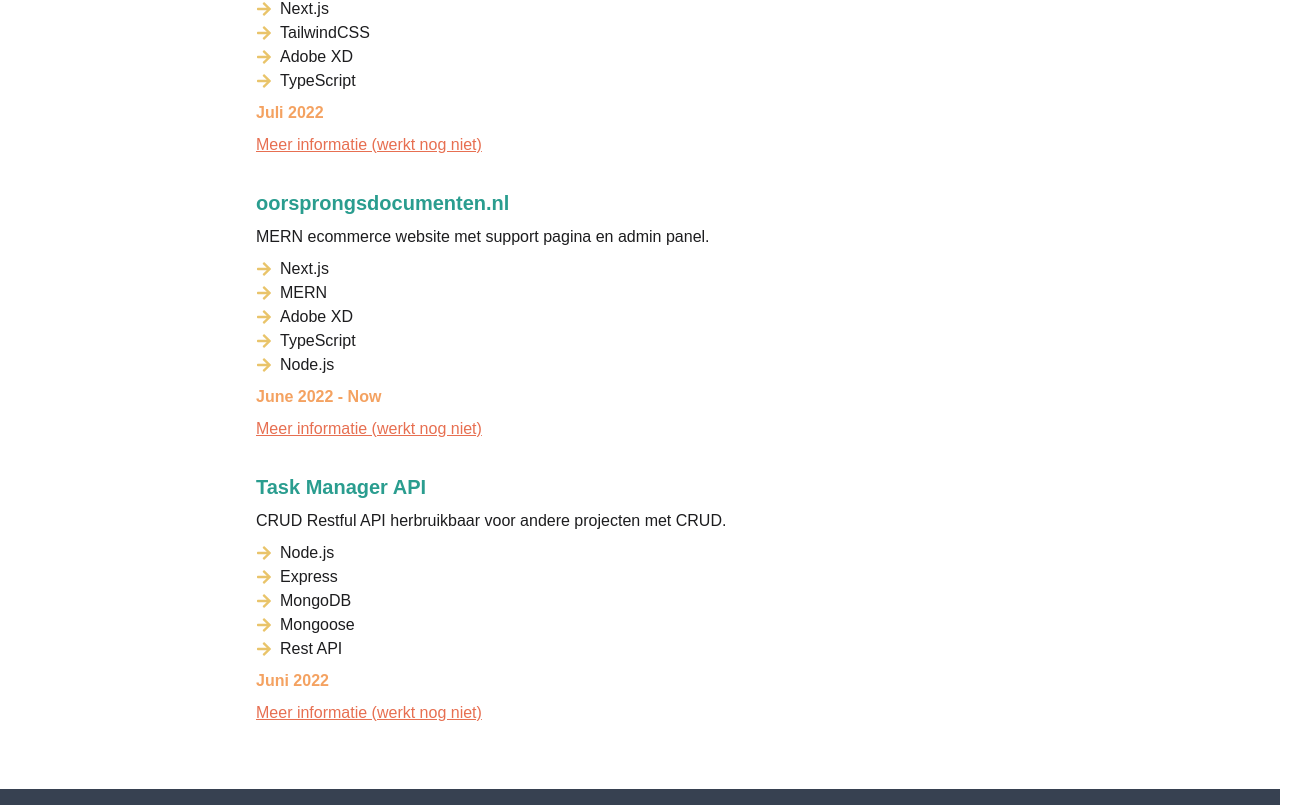
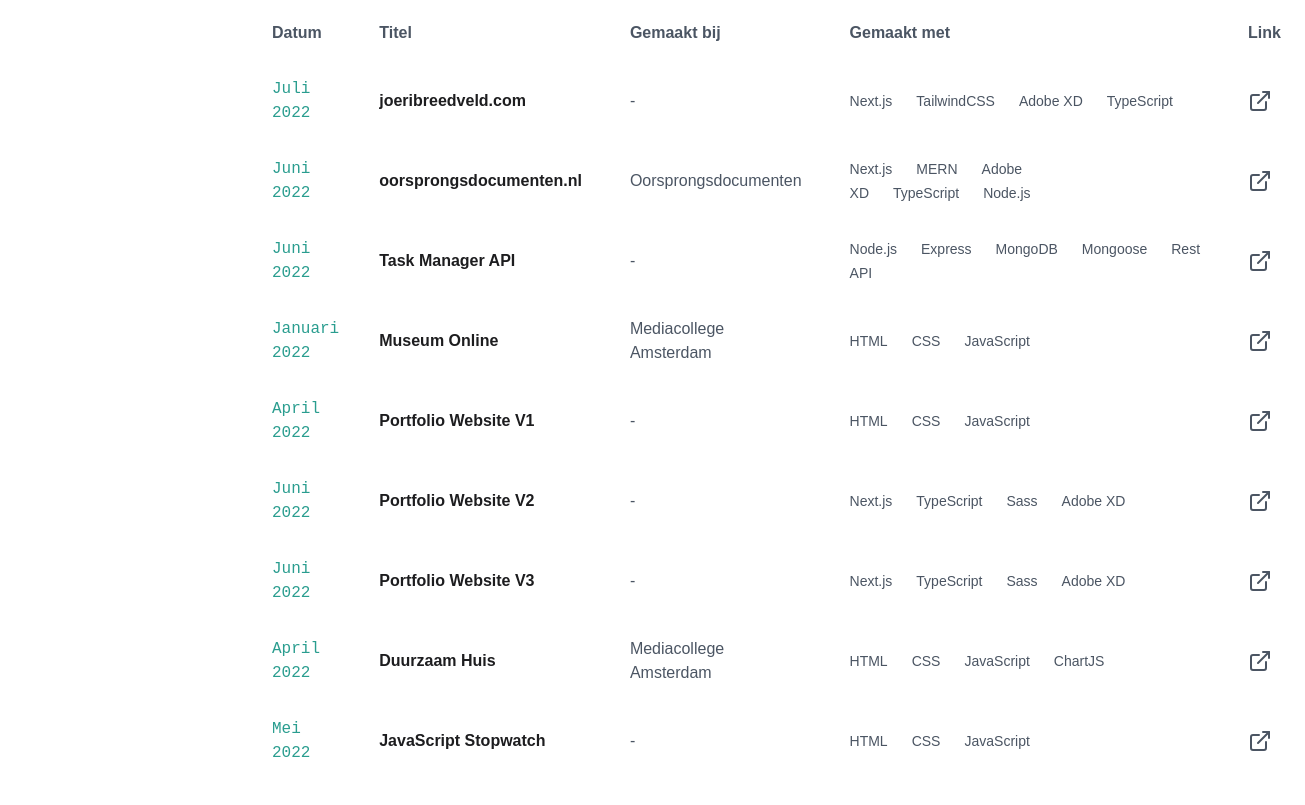
Before and after one commit to joeribreedveld/portfolio-website-v4, a Next.js app: page /projects in a window 1280 px wide. Shown: the part 295-1100 px from the top of the page, 1305 px wide, since content can reach past the window. Built offline with nearby package versions, Linux system fonts and the light colour scheme.

Commit message:
feat(projects): add projects table html, add more projects in json, json fetch to table rows and columns and style the table

```diff
--- a/pages/projects.tsx
+++ b/pages/projects.tsx
@@ -2,36 +2,48 @@
 import type { NextPage } from "next"
 import { FaArrowRight } from "react-icons/fa"
 import projects from "../public/assets/json/projects.json"
+import { FiExternalLink } from "react-icons/fi"
 
 // Functions
 const Projects: NextPage = () => {
 	const projectsList = projects.map((project) => {
 		const skillList = project[0].skills.map((skill) => {
 			return (
-				<li key={skill} className='flex items-center gap-2'>
-					<FaArrowRight className='text-tertiary' /> {skill}
-				</li>
+				<span key={skill} className='mr-6 text-sm'>
+					{skill}
+				</span>
 			)
 		})
 
 		return (
-			<li key={project[0].id} className='flex flex-col gap-2'>
-				<h4 className='text-xl font-bold text-secondary'>{project[0].title}</h4>
-				<p>{project[0].intro}</p>
-
-				<ul className=''>{skillList}</ul>
-				<p className='text-quaternary font-bold'>{project[0].date}</p>
-				<a href='#' className='text-quinary underline'>
-					Meer informatie (werkt nog niet)
-				</a>
-			</li>
+			<tr key={project[0].id} className='hover:bg-gray-100'>
+				<td className='py-4 px-4 rounded-l-lg text-secondary font-mono'>{project[0].date}</td>
+				<td className='py-4 px-6 font-bold'>{project[0].title}</td>
+				<td className='py-4 px-6 text-gray-600'>{project[0].madeat}</td>
+				<td className='py-4 px-6 text-gray-600'>{skillList}</td>
+				<td className='py-4 px-6 rounded-r-lg'>
+					<FiExternalLink size={24} className='text-gray-600' />
+				</td>
+			</tr>
 		)
 	})
 
 	return (
 		<div className='page-padding-x page-padding-y'>
-			<h2 className='text-2xl font-bold pb-8 text-primary'>Projecten</h2>
-			<ul className='flex flex-col gap-8'>{projectsList}</ul>
+			<h2 className='text-2xl font-bold pb-4 text-primary'>Projecten</h2>
+			<p className='pb-16 text-secondary text-lg'>Dit is een archief van al mijn projecten.</p>
+			<table className='table-auto text-left w-full'>
+				<thead className='text-gray-600 font-bold'>
+					<tr>
+						<th className='py-4 px-4'>Datum</th>
+						<th className='py-4 px-6'>Titel</th>
+						<th className='py-4 px-6'>Gemaakt bij</th>
+						<th className='py-4 px-6'>Gemaakt met</th>
+						<th className='py-4 px-6 text-center'>Link</th>
+					</tr>
+				</thead>
+				<tbody>{projectsList}</tbody>
+			</table>
 		</div>
 	)
 }
--- a/public/assets/json/projects.json
+++ b/public/assets/json/projects.json
@@ -9,7 +9,8 @@
 			"github": "https://github.com/duck1s/portfolio-website-v2",
 			"live": "https://joeribreedveld.com",
 			"skills": ["Next.js", "TailwindCSS", "Adobe XD", "TypeScript"],
-			"date": "Juli 2022"
+			"date": "Juli 2022",
+			"madeat": "-"
 		}
 	],
 	[
@@ -22,20 +23,106 @@
 			"github": "https://github.com/oorsprongsdocumenten/oorsprongsdocumenten.nl",
 			"live": "https://test.oorsprongsdocumenten.nl",
 			"skills": ["Next.js", "MERN", "Adobe XD", "TypeScript", "Node.js"],
-			"date": "June 2022 - Now"
+			"date": "Juni 2022",
+			"madeat": "Oorsprongsdocumenten"
 		}
 	],
 	[
 		{
-			"id": "2",
+			"id": "3",
 			"title": "Task Manager API",
 			"img": "/assets/img/taskmanagerapi.jpg",
 			"intro": "CRUD Restful API herbruikbaar voor andere projecten met CRUD.",
 			"description": "description",
 			"github": "https://github.com/duck1s/task-manager-api",
-			"live": "",
+			"live": "#",
 			"skills": ["Node.js", "Express", "MongoDB", "Mongoose", "Rest API"],
-			"date": "Juni 2022"
+			"date": "Juni 2022",
+			"madeat": "-"
+		}
+	],
+	[
+		{
+			"id": "4",
+			"title": "Museum Online",
+			"img": "/assets/img/museumonline.jpg",
+			"intro": "HTML CSS museum website",
+			"description": "description",
+			"github": "https://github.com/duck1s/f1m2-museum-online",
+			"live": "https://32653.hosts1.ma-cloud.nl/F1M2BO/",
+			"skills": ["HTML", "CSS", "JavaScript"],
+			"date": "Januari 2022",
+			"madeat": "Mediacollege Amsterdam"
+		}
+	],
+	[
+		{
+			"id": "5",
+			"title": "Portfolio Website V1",
+			"img": "/assets/img/portfoliowebsitev1.jpg",
+			"intro": "Mijn aller eerste portfolio website",
+			"description": "description",
+			"github": "https://github.com/duck1s/portfolio-website-v1",
+			"live": "http://32653.hosts1.ma-cloud.nl/JOERI/",
+			"skills": ["HTML", "CSS", "JavaScript"],
+			"date": "April 2022",
+			"madeat": "-"
+		}
+	],
+	[
+		{
+			"id": "6",
+			"title": "Portfolio Website V2",
+			"img": "/assets/img/portfoliowebsitev2.jpg",
+			"intro": "Mijn aller eerste website met Next.js",
+			"description": "description",
+			"github": "https://github.com/duck1s/portfolio-website-v3",
+			"live": "#",
+			"skills": ["Next.js", "TypeScript", "Sass", "Adobe XD"],
+			"date": "Juni 2022",
+			"madeat": "-"
+		}
+	],
+	[
+		{
+			"id": "7",
+			"title": "Portfolio Website V3",
+			"img": "/assets/img/portfoliowebsitev3.jpg",
+			"intro": "Mijn derde portfolio website",
+			"description": "description",
+			"github": "https://github.com/duck1s/portfolio-website-v3",
+			"live": "https://joeribreedveld.com/",
+			"skills": ["Next.js", "TypeScript", "Sass", "Adobe XD"],
+			"date": "Juni 2022",
+			"madeat": "-"
+		}
+	],
+	[
+		{
+			"id": "8",
+			"title": "Duurzaam Huis",
+			"img": "/assets/img/duurzaamhuis.jpg",
+			"intro": "Duurzaamheid dashboard website",
+			"description": "description",
+			"github": "https://github.com/duck1s/f2m3-duurzaam-huis",
+			"live": "http://32653.hosts1.ma-cloud.nl/DUURZAAMHUIS/",
+			"skills": ["HTML", "CSS", "JavaScript", "ChartJS"],
+			"date": "April 2022",
+			"madeat": "Mediacollege Amsterdam"
+		}
+	],
+	[
+		{
+			"id": "9",
+			"title": "JavaScript Stopwatch",
+			"img": "/assets/img/stopwatch.jpg",
+			"intro": "Vanilla JavaScript stopwatch",
+			"description": "description",
+			"github": "https://github.com/duck1s/javascript-stopwatch",
+			"live": "https://duck1s.github.io/javascript-stopwatch/",
+			"skills": ["HTML", "CSS", "JavaScript"],
+			"date": "Mei 2022",
+			"madeat": "-"
 		}
 	]
 ]
```
